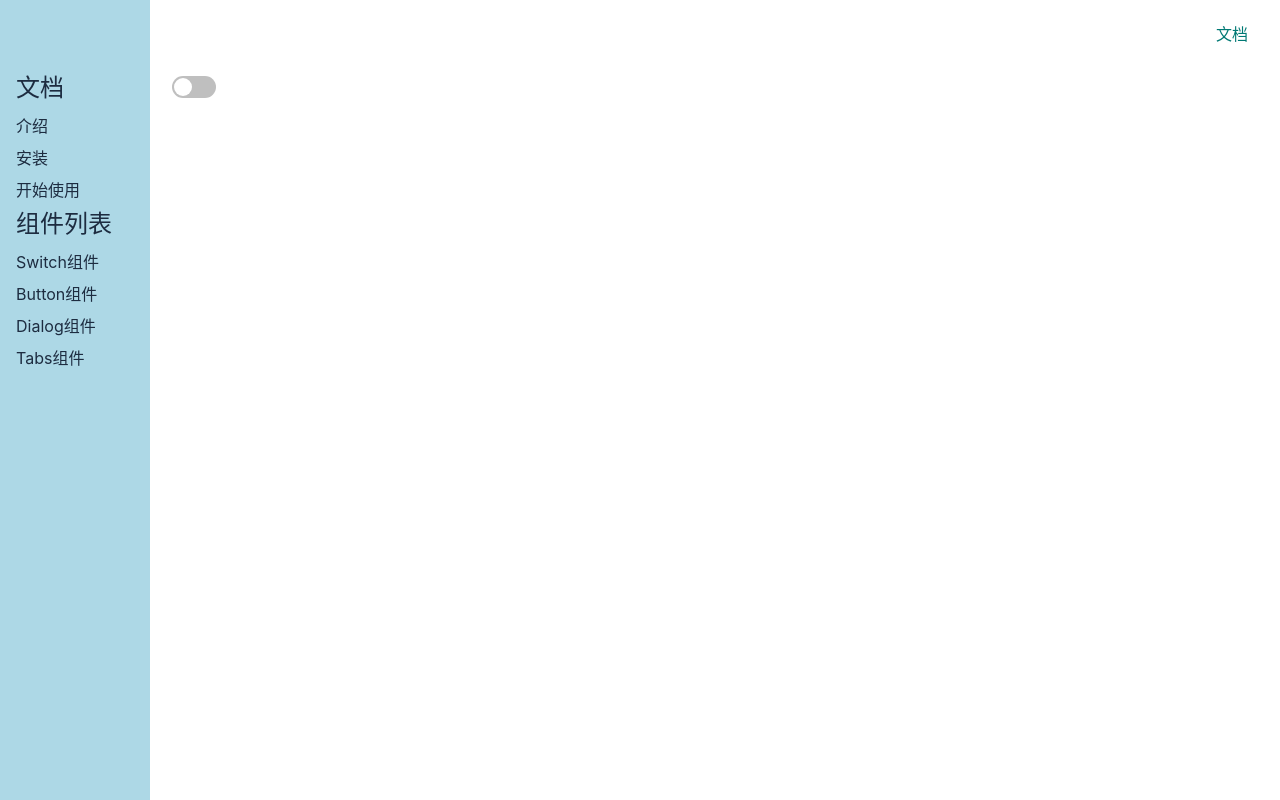
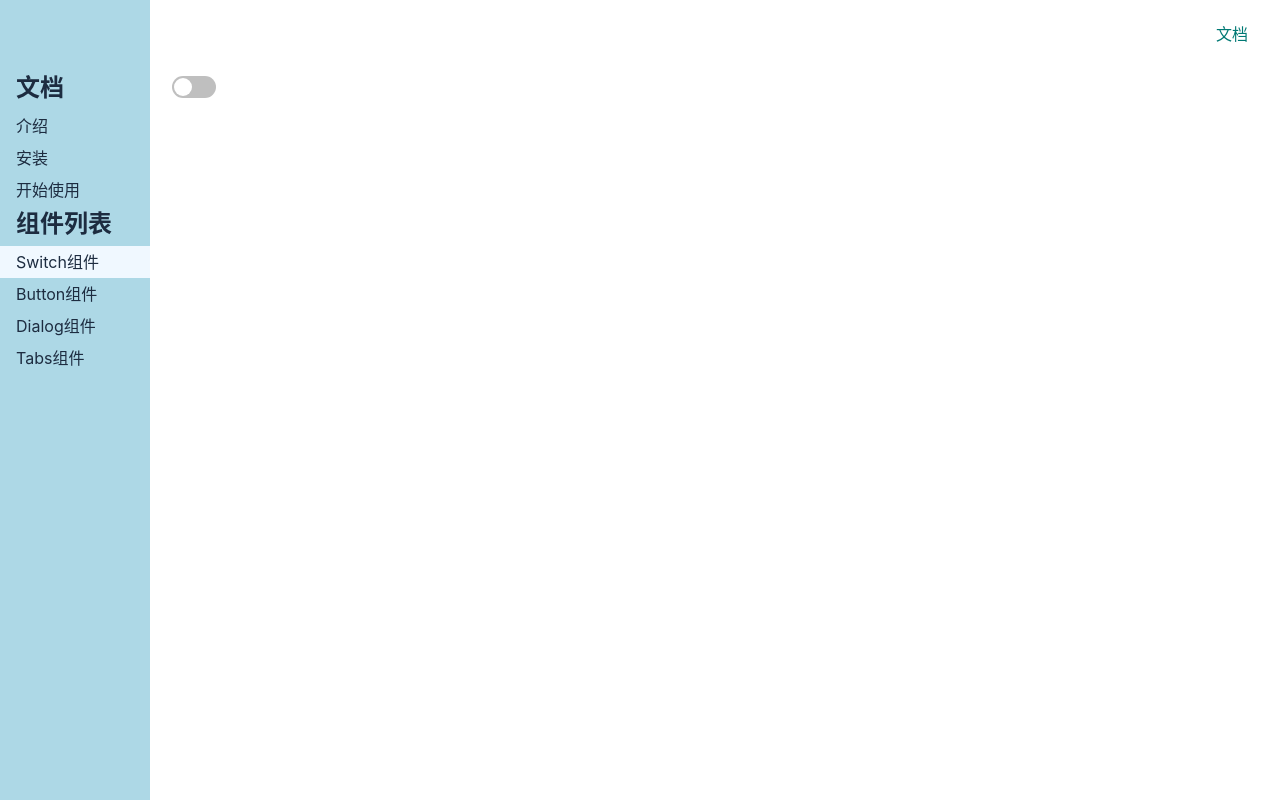
Before and after one commit to breeze0814/wheel_xu, a Vue app: page /#/doc/switch in a window 1280 px wide. Built offline with nearby package versions, Linux system fonts and the light colour scheme.

Commit message:
高亮当前选中标签

```diff
--- a/src/views/Doc.vue
+++ b/src/views/Doc.vue
@@ -73,7 +73,7 @@ export default {
 aside {
   background: lightblue;
   width: 150px;
-  padding: 16px;
+  padding: 16px 0;
   position: fixed;
   top: 0;
   left: 0;
@@ -81,10 +81,20 @@ aside {
   height: 100%;
   > h2 {
     margin-bottom: 4px;
+    padding: 0px 16px;
+    font-weight: bold;
   }
   > ol {
     > li {
-      padding: 4px 0;
+      > a {
+        display: block;
+        padding: 4px 16px;
+        text-decoration: none;
+      }
+
+      .router-link-active {
+        background-color: aliceblue;
+      }
     }
   }
 }
```
